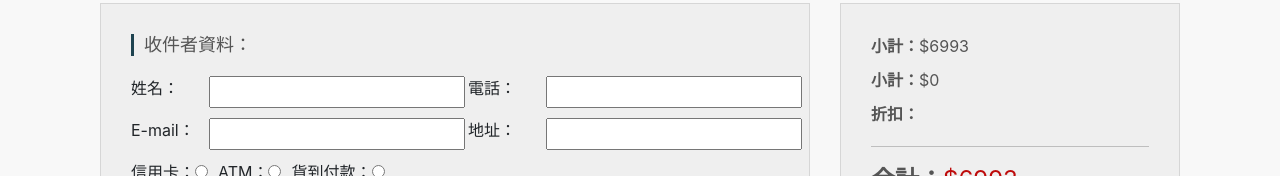
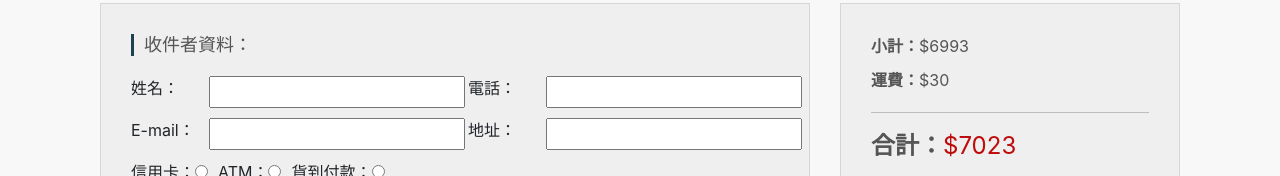
Before and after one commit to hchs200771/LiveStreamEcomerce, a React (Create React App) app in the folder frontend/: page /cart in a window 1280 px wide. Shown: the part 755-931 px from the top of the page. Built offline with nearby package versions, Linux system fonts and the light colour scheme.

Commit message:
加上運費，並在map加上key

```diff
--- a/frontend/src/views/Cart.js
+++ b/frontend/src/views/Cart.js
@@ -33,9 +33,9 @@ const cartsData = [
     special_price: 999,
   },
 ];
-const cartRows = cartsData.map(cartRow => {
+const cartRows = cartsData.map((cartRow, index) => {
   return (
-    <div className="content">
+    <div className="content" key={index}>
       <div className="items">
         <div className="product_image">
           <a href={"/products/" + cartRow.id}>
@@ -136,15 +136,12 @@ const MyCart = () => {
                     <b>小計：</b>$6993
                   </div>
                   <div className="subtotal">
-                    <b>小計：</b>$0
-                  </div>
-                  <div className="subtotal">
-                    <b>折扣：</b>
+                    <b>運費：</b>$30
                   </div>
                 </div>
                 <div className="lower_block">
                   <div className="the_total">
-                    <b>合計：</b>$6993
+                    <b>合計：</b>$7023
                   </div>
                 </div>
               </div>
```
